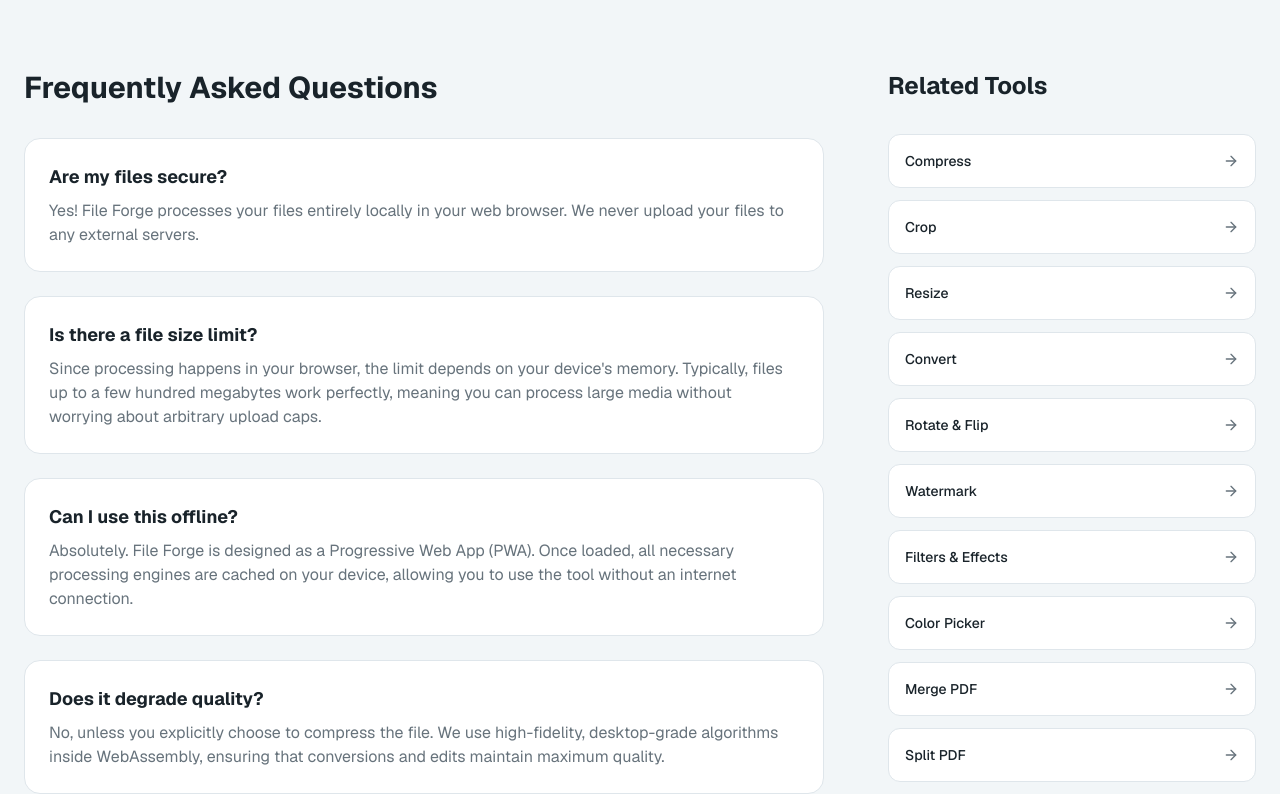
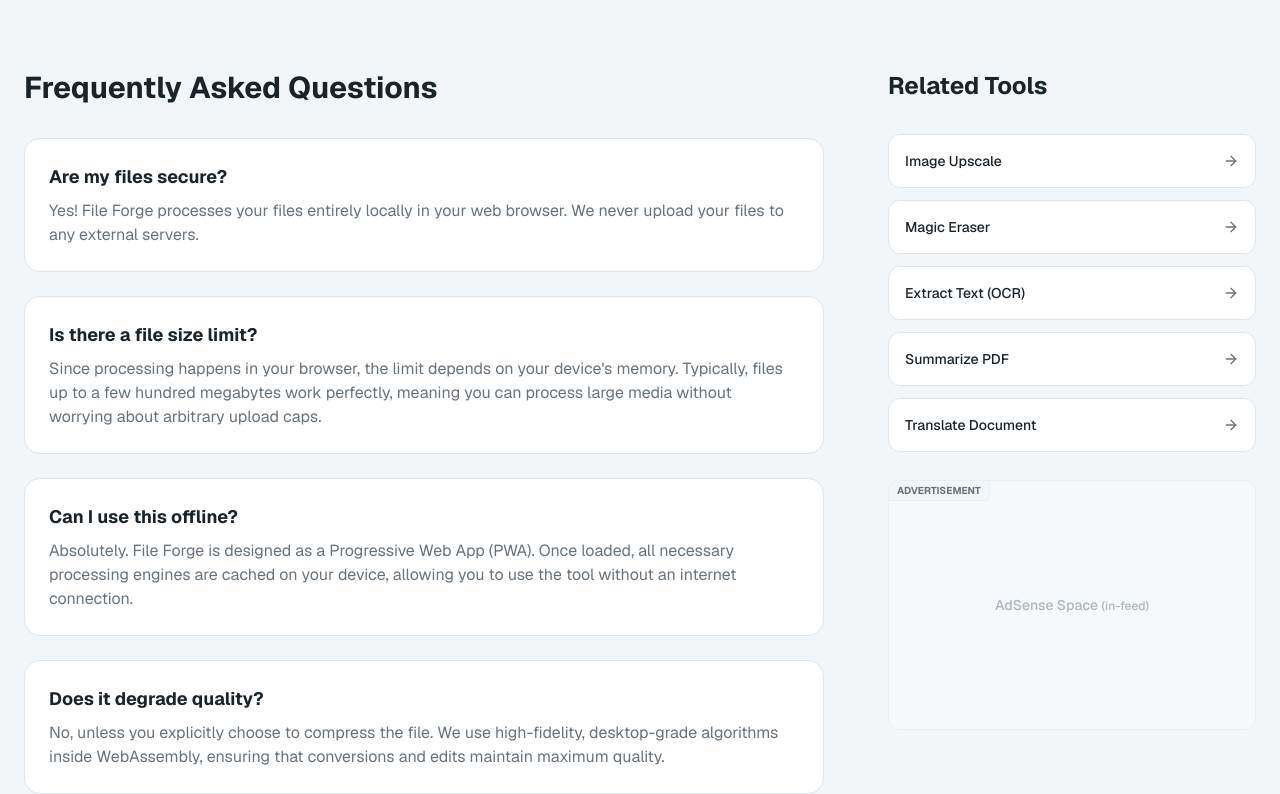
Before and after one commit to mdasifj625/fileforge, a Next.js app: page /ai/remove-background in a window 1280 px wide. Shown: the part 1700-2494 px from the top of the page. Built offline with nearby package versions, Linux system fonts and the light colour scheme.

Commit message:
fix(layout): limit related tools to similar category tools instead of the entire app suite

```diff
--- a/src/components/workspace/ToolPageLayout.tsx
+++ b/src/components/workspace/ToolPageLayout.tsx
@@ -186,15 +186,21 @@ export function ToolPageLayout({
           <div>
             <h2 className="text-2xl font-bold mb-8">Related Tools</h2>
             <div className="flex flex-col gap-3">
-              {TOOL_MENUS.flatMap((menu) => menu.items)
-                .filter((tool) => tool.href !== `/${category}/${toolId}`)
-                .map((rt) => (
+              {(
+                relatedTools ||
+                TOOL_MENUS.find((m) => m.title.toLowerCase() === category)
+                  ?.items.filter(
+                    (tool) => tool.href !== `/${category}/${toolId}`,
+                  )
+                  .map((rt) => ({ title: rt.name, href: rt.href })) ||
+                []
+              ).map((rt) => (
                 <Link
                   key={rt.href}
                   href={rt.href}
                   className="group flex items-center justify-between p-4 bg-panel border border-panel-border rounded-xl hover:border-primary/50 hover:bg-primary/5 transition-all"
                 >
-                    <span className="font-medium text-sm">{rt.name}</span>
+                  <span className="font-medium text-sm">{rt.title}</span>
                   <ArrowRight
                     size={16}
                     className="text-muted-foreground group-hover:text-primary transition-colors"
```
Lines whose indentation alone changed are shown as unchanged.
